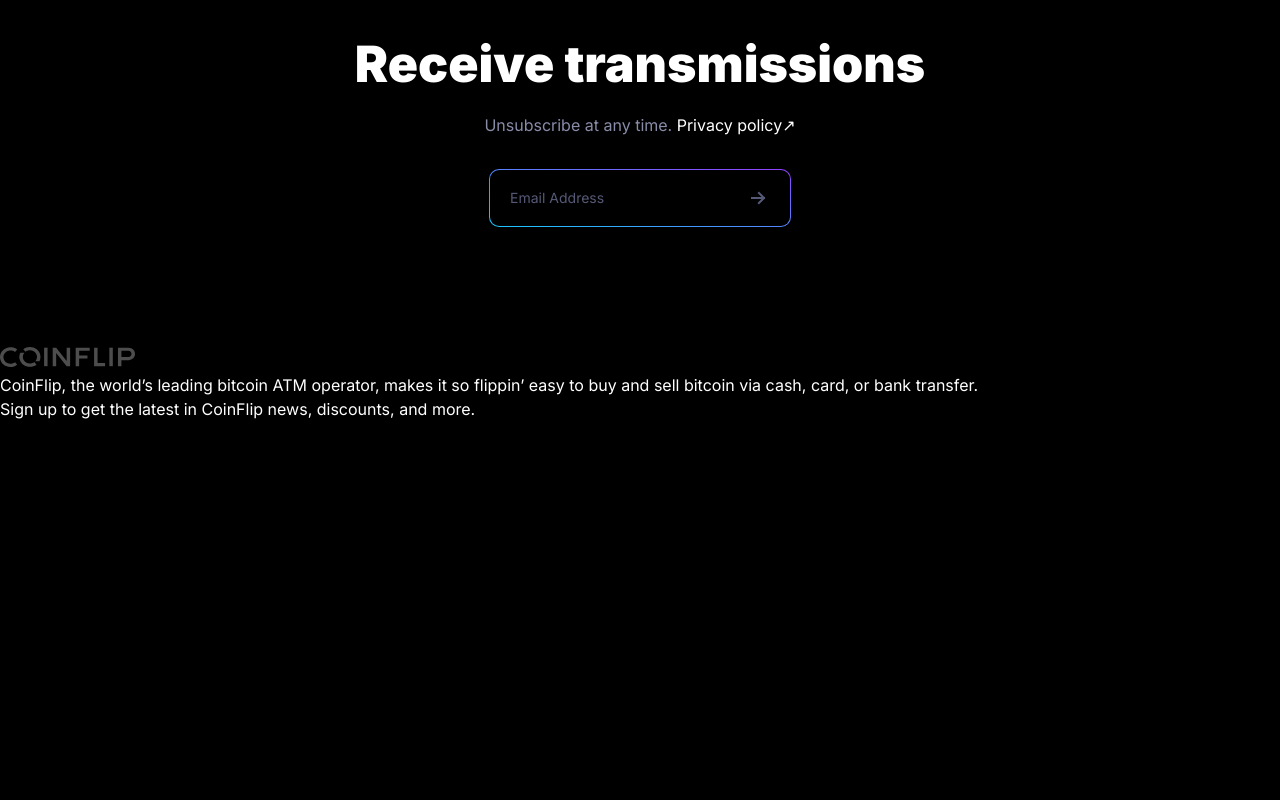
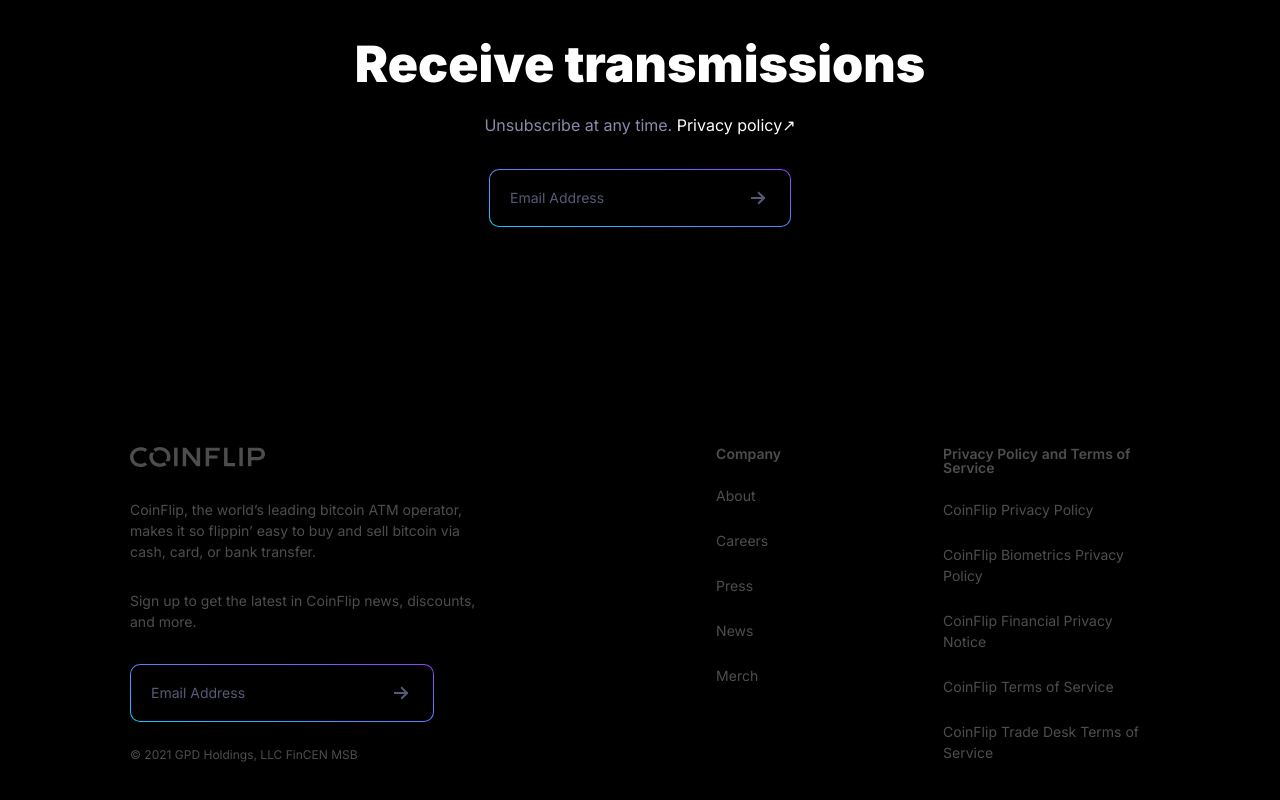
Before and after one commit to spektrx/crypto, a plain HTML site: page index.html in a window 1280 px wide. Shown: the part 2246-3046 px from the top of the page. Before the commit the page ends 2667 px from the top, so only its background shows below. Drawn offline with nearby package versions, Linux system fonts and the light colour scheme; files whose address does not match are found by name.

Commit message:
+ footer

```diff
--- a/index.html
+++ b/index.html
@@ -11,6 +11,7 @@
     <link rel="stylesheet" href="/static/css/subscribe.css">
     <link rel="stylesheet" href="/static/css/crypto.css">
     <link rel="stylesheet" href="/static/css/supp.css">
+    <link rel="stylesheet" href="/static/css/footer.css">
     <title>Document</title>
 
 </head>
@@ -196,11 +197,32 @@
                         <div class="footer__left-bottom-text">Sign up to get the latest in CoinFlip news, discounts, and more.</div>
                     </div>
                 </div>
-                <div class="footer__button-wrapper">
-
+                <div class="footer__input-wrapper">
+                    <div class="footer__input">
+                        <div class="footer__input-placeholder">Email Address</div>
+                        <img src="static/img/input-arrow.svg" class="footer__input-arrow"></img>
+                    </div>
+                    <div class="footer__copyrights">© 2021 GPD Holdings, LLC FinCEN MSB</div>
                 </div>
             </div>
-            <div class="footer__right-side"></div>
+            <div class="footer__right-side">
+                <div class="footer__links">
+                    <div class="footer__links-head">Company</div>
+                    <a href="" class="footer__links-link">About</a>
+                    <a href="" class="footer__links-link">Careers</a>
+                    <a href="" class="footer__links-link">Press</a>
+                    <a href="" class="footer__links-link">News</a>
+                    <a href="" class="footer__links-link">Merch</a>
+                </div>
+                <div class="footer__links">
+                    <div class="footer__links-head">Privacy Policy and Terms of Service</div>
+                    <a href="" class="footer__links-link">CoinFlip Privacy Policy</a>
+                    <a href="" class="footer__links-link">CoinFlip Biometrics Privacy Policy</a>
+                    <a href="" class="footer__links-link">CoinFlip Financial Privacy Notice</a>
+                    <a href="" class="footer__links-link">CoinFlip Terms of Service</a>
+                    <a href="" class="footer__links-link">CoinFlip Trade Desk Terms of Service</a>
+                </div>
+            </div>
         </div>
     </section>
 
--- /dev/null
+++ b/static/css/footer.css
@@ -0,0 +1,100 @@
+.footer {
+    padding: 100px 130px;
+    max-width: 1440px;
+    margin: 0 auto;
+}
+
+.footer-container {
+    display: flex;
+    gap: 222px;
+}
+
+.footer__left-side {
+    display: flex;
+    flex-direction: column;
+    gap: 32px;
+}
+
+.footer__left-main {
+    display: flex;
+    flex-direction: column;
+    gap: 32px;
+}
+
+.footer__logo {
+    max-width: 135px;
+    max-height: 20px;
+}
+
+.footer__left-text-wrapper {
+    display: flex;
+    flex-direction: column;
+    gap: 28px;
+    opacity: 0.3;
+}
+
+.footer__left-top-text {
+    font-size: 14px;
+    font-weight: 400;
+}
+
+.footer__left-bottom-text {
+    font-size: 14px;
+}
+
+.footer__input-wrapper {
+    display: flex;
+    flex-direction: column;
+    gap: 24px;
+}
+
+.footer__input {
+    display: flex;
+    justify-content: space-between;
+    align-items: center;
+    gap: 10px;
+    padding: 16px 20px;
+    border: 1px solid transparent;
+    background: linear-gradient(#000, #000 0) padding-box, linear-gradient(to right top, #18C8FF, #933FFE) border-box;
+    border-radius: 10px;
+    max-width: 304px;
+}
+
+.footer__input-placeholder {
+    font-size: 14px;
+    color: #565976;
+}
+
+.footer__input-arrow {
+    cursor: pointer;
+}
+
+.footer__copyrights {
+    font-size: 12px;
+    opacity: 0.3;
+}
+
+.footer__right-side {
+    display: flex;
+    gap: 20px;
+    width: 100%;
+    opacity: 0.3;
+}
+
+.footer__links {
+    display: flex;
+    flex-direction: column;
+    gap: 24px;
+    width: 100%;
+}
+
+.footer__links-head {
+    font-size: 14px;
+    line-height: 100%;
+    font-weight: 600;
+}
+
+.footer__links-link {
+    font-size: 14px;
+    color: white;
+}
```
